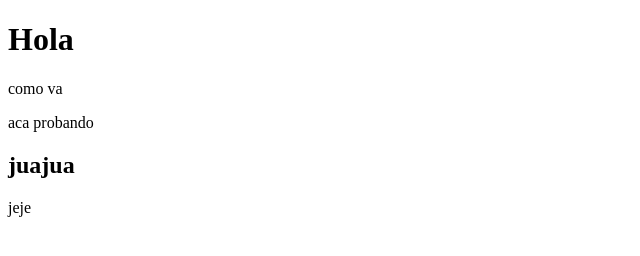
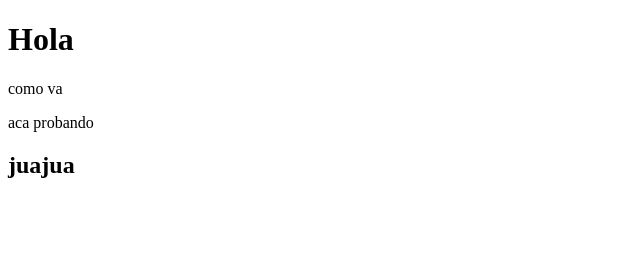
Before and after one commit to JBurgos11/ITBA-FS, a plain HTML site: page index.html in a window 1280 px wide. Shown: the full height of the page, 0-640 px from the left. Drawn offline with Linux system fonts and the light colour scheme.

Commit message:
Revert "a"
This reverts commit 0485ea85a34f35ffe4139d251454898f930f02fa.

```diff
--- a/index.html
+++ b/index.html
@@ -11,7 +11,6 @@
     <p>como va</p>
     <p>aca probando</p>
     <h2>juajua</h2>
-    <p>jeje</p>
 
 </body>
 </html>
```
